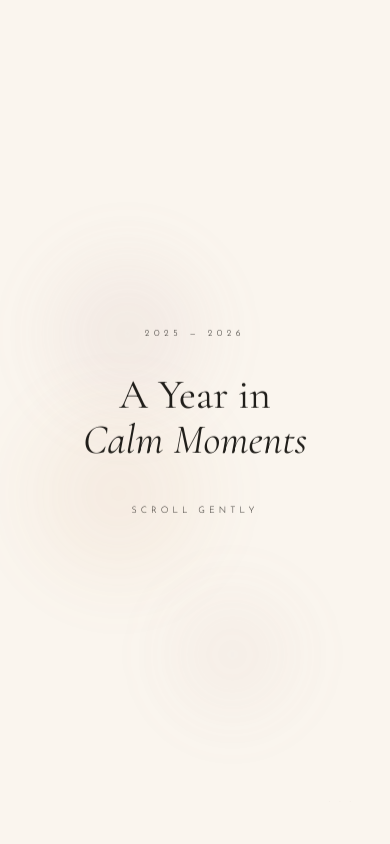
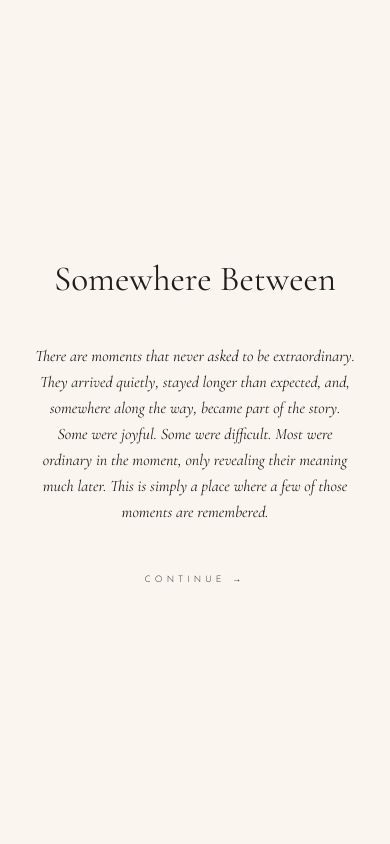
Before and after one commit to Kraftsman1/somewhere-between, a Nuxt app: page / in a window 390 px wide. Shown: the top 844 px of the page. Built offline with nearby package versions, Linux system fonts and the light colour scheme.

Commit message:
feat: homepage invitation overlay — rotating intro word, Continue dissolve, last updated timestamp

```diff
--- a/app/pages/index.vue
+++ b/app/pages/index.vue
@@ -1,21 +1,46 @@
 <template>
   <NuxtLayout>
+    <!-- Landing overlay — dissolves on Continue → -->
+    <div
+      v-if="overlayVisible"
+      ref="overlayRef"
+      class="fixed inset-0 z-50 flex items-center justify-center px-8"
+      style="background-color: var(--color-bg);"
+    >
+      <div class="max-w-xs w-full text-center space-y-10">
+
+        <!-- Title -->
+        <div ref="titleRef" style="opacity: 0;">
+          <h1 class="font-serif text-[2.2rem] md:text-5xl leading-snug">Somewhere Between</h1>
+        </div>
+
+        <!-- Paragraph with rotating word -->
+        <div ref="paraRef" style="opacity: 0;">
+          <p class="font-serif text-base md:text-lg leading-relaxed text-text/70 italic">
+            <template v-if="introWord !== 'home'">There are <em>{{ introWord }}</em> that never asked to be extraordinary.</template>
+            <template v-else>There is <em>home</em>.</template>
+            They arrived quietly, stayed longer than expected, and, somewhere along the way, became part of the story.
+            Some were joyful. Some were difficult. Most were ordinary in the moment, only revealing their meaning much later.
+            This is simply a place where a few of those moments are remembered.
+          </p>
+        </div>
+
+        <!-- Continue CTA -->
+        <div ref="ctaRef" style="opacity: 0;">
+          <button
+            @click="handleContinue"
+            class="font-sans text-[9px] tracking-[0.45em] uppercase text-accent/50 hover:text-accent/80 transition-colors duration-500 font-light cursor-pointer bg-transparent border-none"
+          >
+            Continue →
+          </button>
+        </div>
+
+      </div>
+    </div>
+
     <AmbientBackground :is-still="isStill" :is-glowing="isGlowing" :warmth-level="warmthLevel"
       :depth-level="depthLevel" />
     <ProgressIndicator />
-
-    <!-- Landing Section -->
-    <SectionWrapper @enter="handleMonthEnter('landing')" @leave="handleMonthLeave('landing')">
-      <div class="text-center">
-        <p class="font-sans text-[9px] tracking-[0.5em] uppercase text-accent/35 mb-8 font-light">2025 — 2026</p>
-        <h1 class="font-serif text-[2.6rem] md:text-7xl leading-[1.1]">
-          A Year in<br /><em>Calm Moments</em>
-        </h1>
-        <div class="flex items-center gap-3 mt-10 justify-center">
-          <p class="font-sans text-[9px] tracking-[0.45em] uppercase text-accent/40 font-light">Scroll gently</p>
-        </div>
-      </div>
-    </SectionWrapper>
 
     <!-- Months Journey -->
     <MonthSection v-for="month in months" :key="month.name" v-bind="month"
@@ -52,6 +77,12 @@
           </NuxtLink>
         </div>
 
+        <div ref="timestampRef" class="opacity-0 mt-8">
+          <p class="font-sans text-[7px] tracking-[0.35em] uppercase text-accent/25 font-light">
+            Last updated quietly · June 2026
+          </p>
+        </div>
+
       </div>
     </SectionWrapper>
 
@@ -59,7 +90,7 @@
 </template>
 
 <script setup lang="ts">
-import { ref, onMounted, onUnmounted } from 'vue'
+import { ref, computed, onMounted, onUnmounted } from 'vue'
 import { gsap } from 'gsap'
 import { ScrollTrigger } from 'gsap/ScrollTrigger'
 
@@ -77,6 +108,13 @@ const closingLine3Ref = ref<HTMLElement | null>(null)  // "Some stories aren't f
 const invitationRef = ref<HTMLElement | null>(null)    // "The Quiet Chapters →"
 const invitationRevealed = ref(false)
 const activeMonth = ref<string | null>(null)
+
+const overlayRef = ref<HTMLElement | null>(null)
+const titleRef = ref<HTMLElement | null>(null)
+const paraRef = ref<HTMLElement | null>(null)
+const ctaRef = ref<HTMLElement | null>(null)
+const timestampRef = ref<HTMLElement | null>(null)
+const overlayVisible = ref(true)
 
 type Month = {
   name: string
@@ -99,8 +137,38 @@ const months = ref<Month[]>([
   { name: 'September', message: 'A shift in the air. The beauty of letting go.', extraText: 'Some things stay.', extraDelay: 2000, theme: getMonthByNumber(9)?.theme },
   { name: 'October', message: 'Some people make the year feel gentler just by existing.', extraText: 'October feels warmer for a reason.', extraDelay: 3000, theme: getMonthByNumber(10)?.theme },
   { name: 'November', message: 'The world drew close again. Coziness as a necessity.', theme: getMonthByNumber(11)?.theme },
-  { name: 'December', message: 'Looking back, I realized how much peace you brought.', extraText: "Some days don\u2019t need much noise to feel meaningful.", extraDelay: 4000, theme: getMonthByNumber(12)?.theme },
+  { name: 'December', message: 'Looking back, I realized how much peace you brought.', extraText: "Some days don’t need much noise to feel meaningful.", extraDelay: 4000, theme: getMonthByNumber(12)?.theme },
 ])
+
+const introWords = ['moments', 'conversations', 'seasons', 'memories', 'beginnings', 'home']
+
+const introWord = computed(() => {
+  const count = parseInt(localStorage.getItem('sb_visit_count') ?? '0')
+  return introWords[count % introWords.length]
+})
+
+const handleContinue = () => {
+  // Increment visit counter for next session
+  const count = parseInt(localStorage.getItem('sb_visit_count') ?? '0')
+  localStorage.setItem('sb_visit_count', String(count + 1))
+
+  // Re-enable scroll immediately so she can see February emerge beneath
+  document.documentElement.style.overflow = ''
+
+  if (!overlayRef.value) {
+    overlayVisible.value = false
+    return
+  }
+
+  gsap.to(overlayRef.value, {
+    opacity: 0,
+    duration: 1.8,
+    ease: 'sine.inOut',
+    onComplete: () => {
+      overlayVisible.value = false
+    },
+  })
+}
 
 const handleMonthEnter = (name: string) => {
   activeMonth.value = name
@@ -159,6 +227,15 @@ const handleFinalEnter = () => {
       ease: 'sine.inOut',
     })
   }
+
+  if (timestampRef.value) {
+    gsap.to(timestampRef.value, {
+      opacity: 1,
+      duration: 2,
+      delay: 10,
+      ease: 'sine.inOut',
+    })
+  }
 }
 
 const checkStillness = () => {
@@ -182,6 +259,20 @@ const resetActivity = () => {
 let ticker: any = null
 
 onMounted(() => {
+  // Disable scroll until Continue is pressed
+  document.documentElement.style.overflow = 'hidden'
+
+  // Overlay reveal sequence
+  if (titleRef.value) {
+    gsap.to(titleRef.value, { opacity: 1, duration: 2, delay: 0.5, ease: 'sine.inOut' })
+  }
+  if (paraRef.value) {
+    gsap.to(paraRef.value, { opacity: 1, duration: 1.8, delay: 3, ease: 'sine.inOut' })
+  }
+  if (ctaRef.value) {
+    gsap.to(ctaRef.value, { opacity: 1, duration: 1.5, delay: 5.5, ease: 'sine.inOut' })
+  }
+
   window.addEventListener('scroll', resetActivity, { passive: true })
   window.addEventListener('mousemove', resetActivity)
   window.addEventListener('touchstart', resetActivity, { passive: true })
@@ -195,6 +286,7 @@ onMounted(() => {
 })
 
 onUnmounted(() => {
+  document.documentElement.style.overflow = ''
   window.removeEventListener('scroll', resetActivity)
   window.removeEventListener('mousemove', resetActivity)
   window.removeEventListener('touchstart', resetActivity)
```
